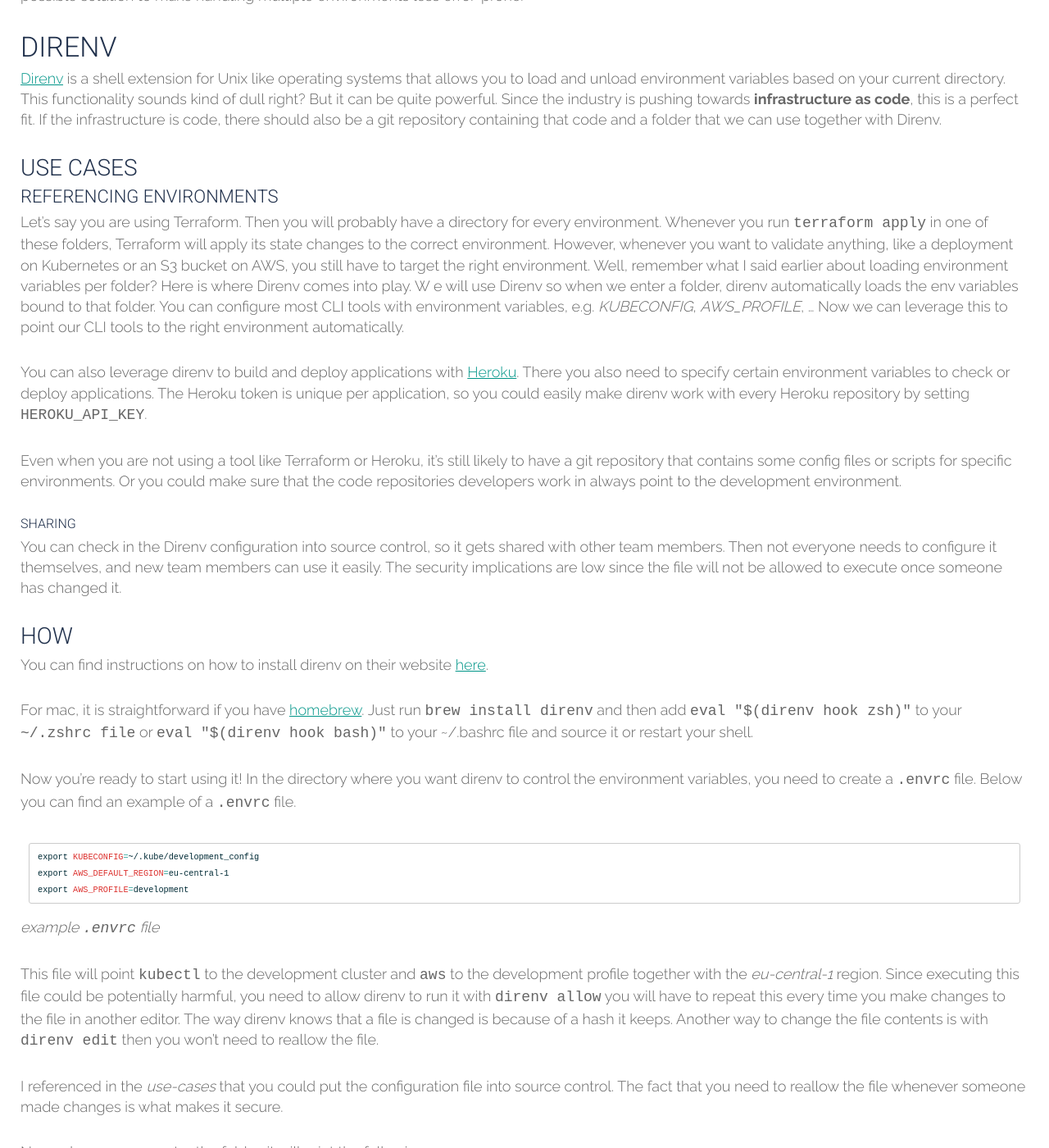
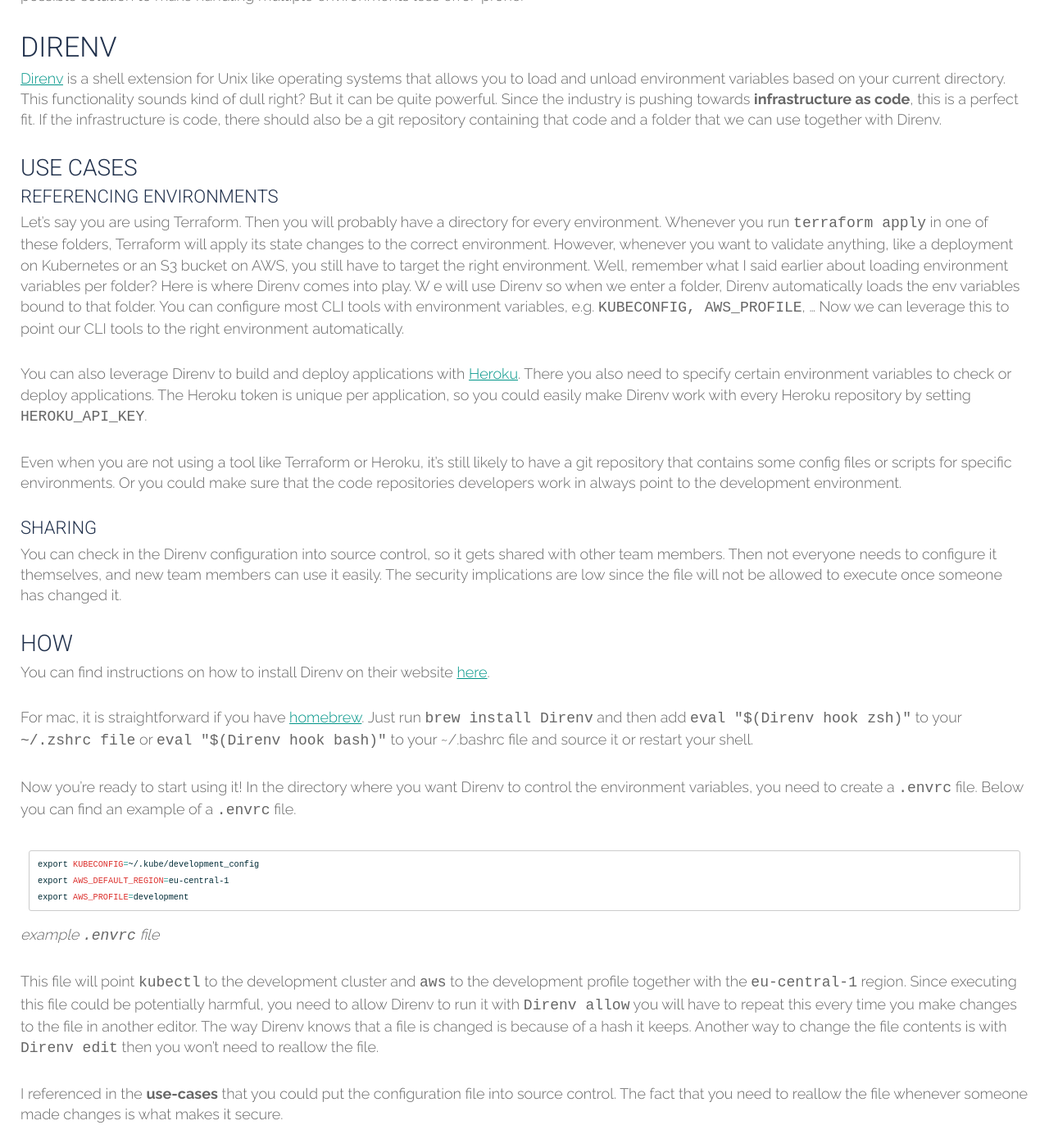
Before and after one commit to tripledio/tripledio.github.io, a Jekyll site: the page built from _posts/2021-02-14-working-with-different-envs.md, in a window 1280 px wide and 1400 px high, scrolled down 944 px. Shown: the whole window at 82% size. Built offline with Jekyll 4.4.1, drawn with Linux system fonts in a browser that asks for light colours; comment, search, counter and statistics services are not loaded; some of the changed text lies outside the part shown.

Commit message:
More final touches

````diff
--- a/_posts/2021-02-14-working-with-different-envs.md
+++ b/_posts/2021-02-14-working-with-different-envs.md
@@ -7,7 +7,7 @@
 hideLogo: true
 spotlight:
   imgDir: /img/posts/environments
-  imgAlt: "Example of direnv output"
+  imgAlt: "Example of Direnv output"
   logoAnimation: false
 ---
 
@@ -24,7 +24,7 @@
 
 ## Direnv
 
-[Direnv](https://direnv.net/) is a shell extension for Unix like operating systems that allows you to load and unload environment variables based on your current directory.
+[Direnv](https://Direnv.net/) is a shell extension for Unix like operating systems that allows you to load and unload environment variables based on your current directory.
 This functionality sounds kind of dull right? But it can be quite powerful. Since the industry is pushing towards **infrastructure as code**, this is a perfect fit.
 If the infrastructure is code, there should also be a git repository containing that code and a folder that we can use together with Direnv.
 
@@ -36,23 +36,23 @@
 Whenever you run `terraform apply` in one of these folders, Terraform will apply its state changes to the correct environment.
 However, whenever you want to validate anything, like a deployment on Kubernetes or an S3 bucket on AWS, you still have to target the right environment.
 Well, remember what I said earlier about loading environment variables per folder? Here is where Direnv comes into play. W
-e will use Direnv so when we enter a folder, direnv automatically loads the env variables bound to that folder. You can configure most CLI tools with environment variables, e.g. *KUBECONFIG*, *AWS_PROFILE*, ... Now we can leverage this to point our CLI tools to the right environment automatically.
+e will use Direnv so when we enter a folder, Direnv automatically loads the env variables bound to that folder. You can configure most CLI tools with environment variables, e.g. `KUBECONFIG, AWS_PROFILE`, ... Now we can leverage this to point our CLI tools to the right environment automatically.
 
-You can also leverage direnv to build and deploy applications with [Heroku](https://www.heroku.com/). There you also need to specify certain environment variables to check or deploy applications.
-The Heroku token is unique per application, so you could easily make direnv work with every Heroku repository by setting `HEROKU_API_KEY`.
+You can also leverage Direnv to build and deploy applications with [Heroku](https://www.heroku.com/). There you also need to specify certain environment variables to check or deploy applications.
+The Heroku token is unique per application, so you could easily make Direnv work with every Heroku repository by setting `HEROKU_API_KEY`.
 
 Even when you are not using a tool like Terraform or Heroku, it's still likely to have a git repository that contains some config files or scripts for specific environments. Or you could make sure that the code repositories developers work in always point to the development environment.
 
-##### Sharing
+#### Sharing
 You can check in the Direnv configuration into source control, so it gets shared with other team members. Then not everyone needs to configure it themselves, and new team members can use it easily. The security implications are low since the file will not be allowed to execute once someone has changed it.
 
 ### How
 
-You can find instructions on how to install direnv on their website [here](https://direnv.net/docs/installation.html).
+You can find instructions on how to install Direnv on their website [here](https://Direnv.net/docs/installation.html).
 
-For mac, it is straightforward if you have [homebrew](https://brew.sh/). Just run `brew install direnv` and then add `eval "$(direnv hook zsh)"` to your `~/.zshrc file` or `eval "$(direnv hook bash)"` to your ~/.bashrc file and source it or restart your shell.
+For mac, it is straightforward if you have [homebrew](https://brew.sh/). Just run `brew install Direnv` and then add `eval "$(Direnv hook zsh)"` to your `~/.zshrc file` or `eval "$(Direnv hook bash)"` to your ~/.bashrc file and source it or restart your shell.
 
-Now you're ready to start using it! In the directory where you want direnv to control the environment variables, you need to create a `.envrc` file. Below you can find an example of a `.envrc` file.
+Now you're ready to start using it! In the directory where you want Direnv to control the environment variables, you need to create a `.envrc` file. Below you can find an example of a `.envrc` file.
 
 ```shell
 export KUBECONFIG=~/.kube/development_config
@@ -62,11 +62,11 @@
 
 *example `.envrc` file*
 
-This file will point `kubectl` to the development cluster and `aws` to the development profile together with the *eu-central-1* region.
-Since executing this file could be potentially harmful, you need to allow direnv to run it with `direnv allow` you will have to repeat this every time you make changes to the file in another editor. The way direnv knows that a file is changed is because of a hash it keeps.
-Another way to change the file contents is with `direnv edit` then you won't need to reallow the file.
+This file will point `kubectl` to the development cluster and `aws` to the development profile together with the `eu-central-1` region.
+Since executing this file could be potentially harmful, you need to allow Direnv to run it with `Direnv allow` you will have to repeat this every time you make changes to the file in another editor. The way Direnv knows that a file is changed is because of a hash it keeps.
+Another way to change the file contents is with `Direnv edit` then you won't need to reallow the file.
 
-I referenced in the *use-cases* that you could put the configuration file into source control. The fact that you need to reallow the file whenever someone made changes is what makes it secure.
+I referenced in the **use-cases** that you could put the configuration file into source control. The fact that you need to reallow the file whenever someone made changes is what makes it secure.
 
 Now, whenever you enter the folder, it will print the following:
 
@@ -78,12 +78,12 @@
 
 After the `.envrc` file unloads, any overridden environment variables will restore themselves.
 
-Now, if the file has changed and it is no longer allowed, then direnv will print the following message if you enter the folder:
+Now, if the file has changed and it is no longer allowed, then Direnv will print the following message if you enter the folder:
 
 ![blocked](/img/posts/environments/blocked.png)
 
 ## Conclusion
 
-You can use direnv to efficiently couple the *infrastructure as code* folders with their respective environments to make fewer mistakes. Or make sure that your code repositories point to the correct *development environment* with the application's deployment.
+You can use Direnv to efficiently couple the **infrastructure as code** folders with their respective environments to make fewer mistakes. Or make sure that your code repositories point to the correct **development environment** with the application's deployment.
 It can also easily be shared between team members so everyone can benefit from it. This way, everyone's config will be similar, and the chance of users' errors will be lower.
 In a future blog post, I will elaborate on how you can create some nifty stuff in combination with some other shell features.
````
